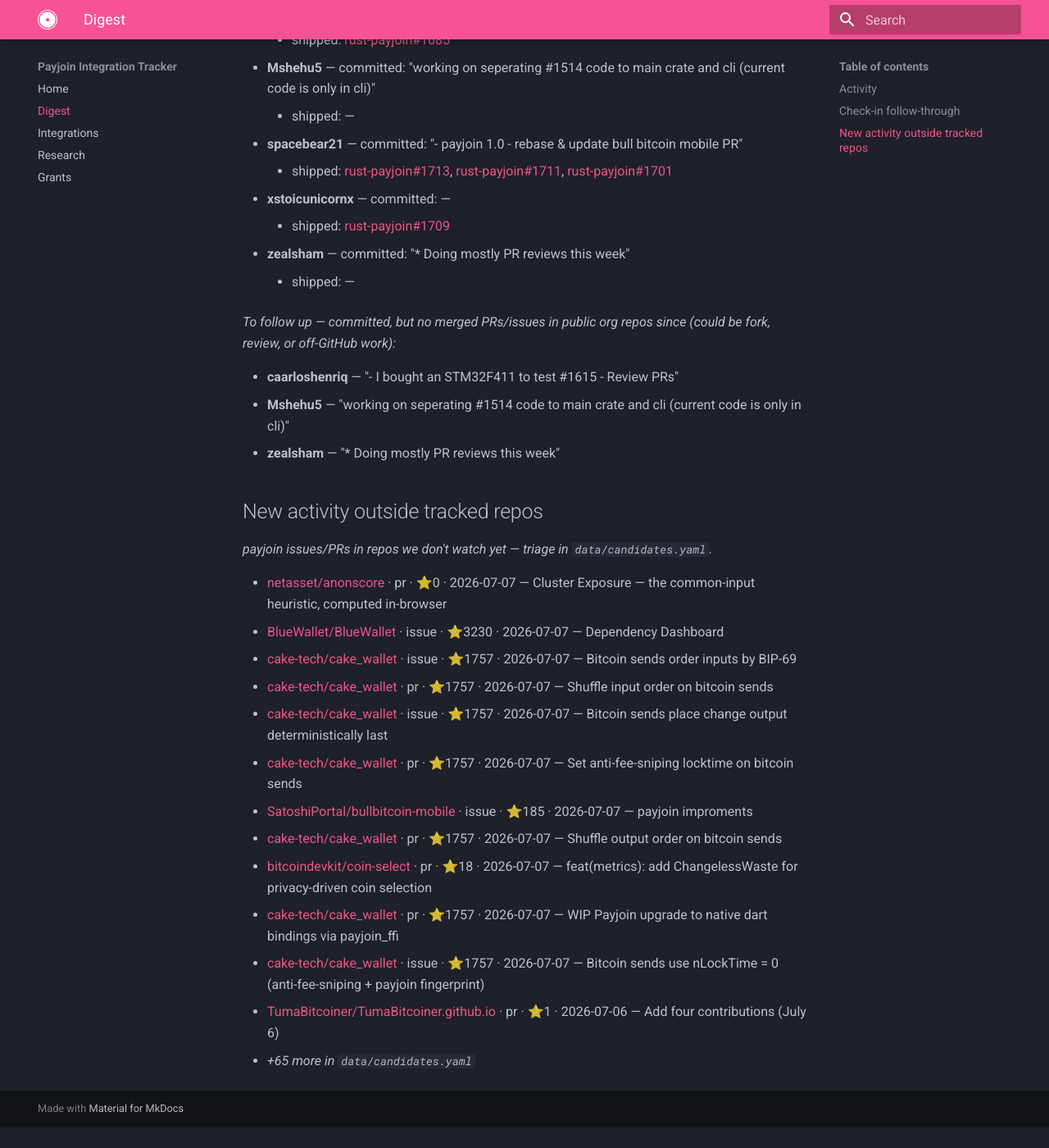
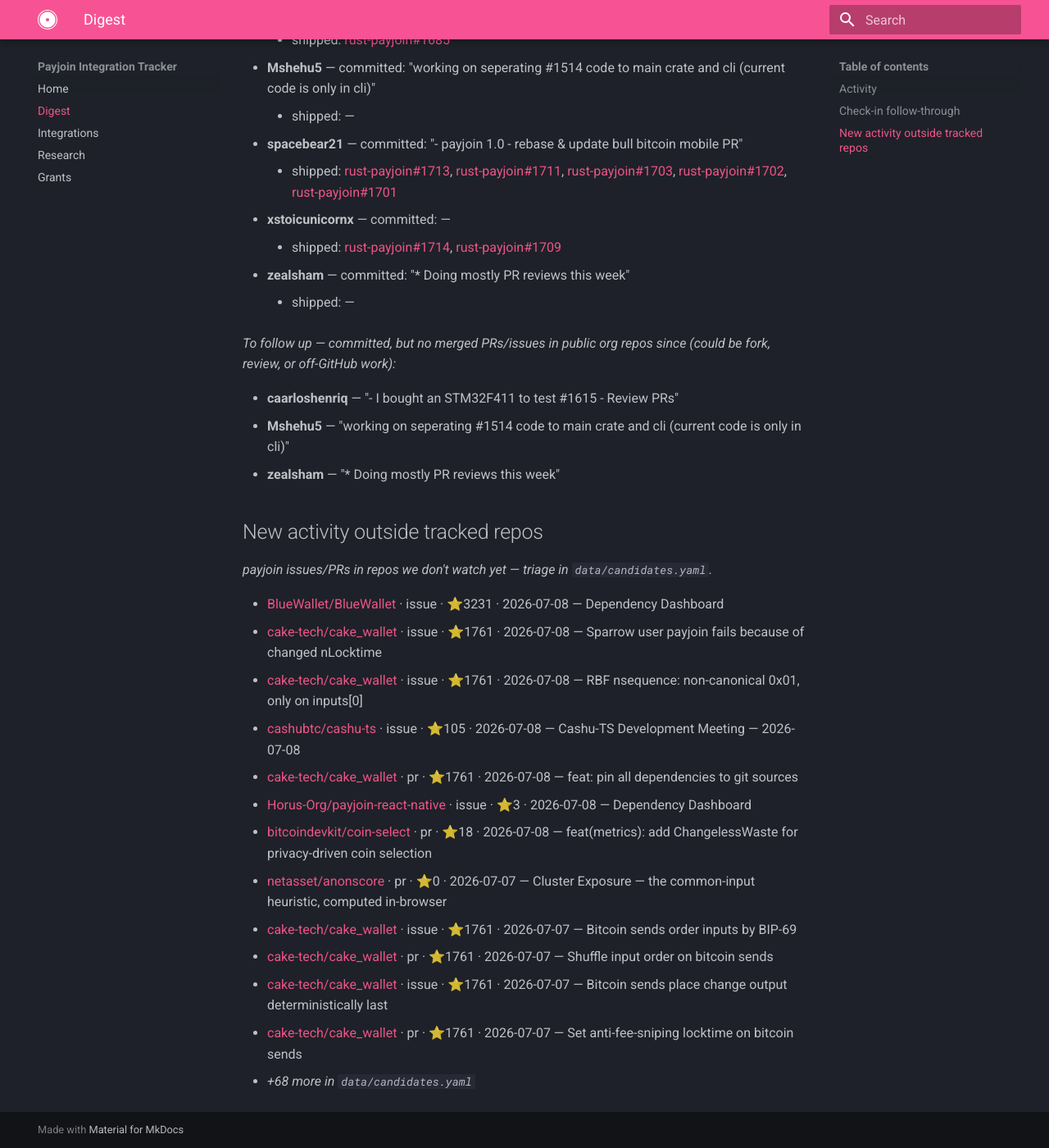
Before and after one commit to payjoin/payjoin.org, an MkDocs documentation site: the page built from docs/digest.md, in a window 1280 px wide and 1400 px high, scrolled down 890 px. Shown: the whole window at 82% size. Built offline with MkDocs 1.6.1 and Material for MkDocs 9.7.7, drawn with Linux system fonts in a browser that asks for light colours; before the commit the page ends 2265 px from its top, so only the background shows below that; some of the changed text lies outside the part shown.

Commit message:
chore: refresh tracker auto-state + digest

```diff
--- a/docs/digest.md
+++ b/docs/digest.md
@@ -1,12 +1,12 @@
 # Daily digest
 
-_As of 2026-07-08 (UTC) · tracking 25 upstream items_
+_As of 2026-07-09 (UTC) · tracking 25 upstream items_
 
 ## Activity
 
-- **BTCPay Server** — [repo](https://github.com/ValeraFinebits/btcpayserver-payjoin-plugin) — updated 2026-07-07
+- **BTCPay Server** — [repo](https://github.com/ValeraFinebits/btcpayserver-payjoin-plugin) — updated 2026-07-08
 - **Cove** — [repo](https://github.com/bitcoinppl/cove) — updated 2026-07-08
-- **Liana** — [pull #2011](https://github.com/wizardsardine/liana/pull/2011) — updated 2026-07-07
+- **Liana** — [pull #2011](https://github.com/wizardsardine/liana/pull/2011) — updated 2026-07-09
 
 
 ## Check-in follow-through
@@ -26,9 +26,9 @@ _2026-06-29 · [thread](https://github.com/orgs/payjoin/discussions/1691)_
 - **Mshehu5** — committed: "working on seperating #1514 code to main crate and cli (current code is only in cli)"
     - shipped: —
 - **spacebear21** — committed: "- payjoin 1.0 - rebase & update bull bitcoin mobile PR"
-    - shipped: [rust-payjoin#1713](https://github.com/payjoin/rust-payjoin/pull/1713), [rust-payjoin#1711](https://github.com/payjoin/rust-payjoin/pull/1711), [rust-payjoin#1701](https://github.com/payjoin/rust-payjoin/pull/1701)
+    - shipped: [rust-payjoin#1713](https://github.com/payjoin/rust-payjoin/pull/1713), [rust-payjoin#1711](https://github.com/payjoin/rust-payjoin/pull/1711), [rust-payjoin#1703](https://github.com/payjoin/rust-payjoin/pull/1703), [rust-payjoin#1702](https://github.com/payjoin/rust-payjoin/pull/1702), [rust-payjoin#1701](https://github.com/payjoin/rust-payjoin/pull/1701)
 - **xstoicunicornx** — committed: —
-    - shipped: [rust-payjoin#1709](https://github.com/payjoin/rust-payjoin/issues/1709)
+    - shipped: [rust-payjoin#1714](https://github.com/payjoin/rust-payjoin/issues/1714), [rust-payjoin#1709](https://github.com/payjoin/rust-payjoin/issues/1709)
 - **zealsham** — committed: "* Doing mostly PR reviews this week"
     - shipped: —
 
@@ -42,16 +42,16 @@ _To follow up — committed, but no merged PRs/issues in public org repos since
 
 _payjoin issues/PRs in repos we don't watch yet — triage in `data/candidates.yaml`._
 
+- [BlueWallet/BlueWallet](https://github.com/BlueWallet/BlueWallet/issues/3659) · issue · ⭐3231 · 2026-07-08 — Dependency Dashboard
+- [cake-tech/cake_wallet](https://github.com/cake-tech/cake_wallet/issues/2494) · issue · ⭐1761 · 2026-07-08 — Sparrow user payjoin fails because of changed nLocktime
+- [cake-tech/cake_wallet](https://github.com/cake-tech/cake_wallet/issues/3302) · issue · ⭐1761 · 2026-07-08 — RBF nsequence: non-canonical 0x01, only on inputs[0]
+- [cashubtc/cashu-ts](https://github.com/cashubtc/cashu-ts/issues/761) · issue · ⭐105 · 2026-07-08 — Cashu-TS Development Meeting — 2026-07-08
+- [cake-tech/cake_wallet](https://github.com/cake-tech/cake_wallet/pull/3381) · pr · ⭐1761 · 2026-07-08 — feat: pin all dependencies to git sources
+- [Horus-Org/payjoin-react-native](https://github.com/Horus-Org/payjoin-react-native/issues/2) · issue · ⭐3 · 2026-07-08 — Dependency Dashboard
+- [bitcoindevkit/coin-select](https://github.com/bitcoindevkit/coin-select/pull/47) · pr · ⭐18 · 2026-07-08 — feat(metrics): add ChangelessWaste for privacy-driven coin selection
 - [netasset/anonscore](https://github.com/netasset/anonscore/pull/79) · pr · ⭐0 · 2026-07-07 — Cluster Exposure — the common-input heuristic, computed in-browser
-- [BlueWallet/BlueWallet](https://github.com/BlueWallet/BlueWallet/issues/3659) · issue · ⭐3230 · 2026-07-07 — Dependency Dashboard
-- [cake-tech/cake_wallet](https://github.com/cake-tech/cake_wallet/issues/3378) · issue · ⭐1757 · 2026-07-07 — Bitcoin sends order inputs by BIP-69
-- [cake-tech/cake_wallet](https://github.com/cake-tech/cake_wallet/pull/3379) · pr · ⭐1757 · 2026-07-07 — Shuffle input order on bitcoin sends
-- [cake-tech/cake_wallet](https://github.com/cake-tech/cake_wallet/issues/3376) · issue · ⭐1757 · 2026-07-07 — Bitcoin sends place change output deterministically last
-- [cake-tech/cake_wallet](https://github.com/cake-tech/cake_wallet/pull/3362) · pr · ⭐1757 · 2026-07-07 — Set anti-fee-sniping locktime on bitcoin sends
-- [SatoshiPortal/bullbitcoin-mobile](https://github.com/SatoshiPortal/bullbitcoin-mobile/issues/2416) · issue · ⭐185 · 2026-07-07 — payjoin improments
-- [cake-tech/cake_wallet](https://github.com/cake-tech/cake_wallet/pull/3377) · pr · ⭐1757 · 2026-07-07 — Shuffle output order on bitcoin sends
-- [bitcoindevkit/coin-select](https://github.com/bitcoindevkit/coin-select/pull/47) · pr · ⭐18 · 2026-07-07 — feat(metrics): add ChangelessWaste for privacy-driven coin selection
-- [cake-tech/cake_wallet](https://github.com/cake-tech/cake_wallet/pull/3363) · pr · ⭐1757 · 2026-07-07 — WIP Payjoin upgrade to native dart bindings via payjoin_ffi
-- [cake-tech/cake_wallet](https://github.com/cake-tech/cake_wallet/issues/3361) · issue · ⭐1757 · 2026-07-07 — Bitcoin sends use nLockTime = 0 (anti-fee-sniping + payjoin fingerprint)
-- [TumaBitcoiner/TumaBitcoiner.github.io](https://github.com/TumaBitcoiner/TumaBitcoiner.github.io/pull/18) · pr · ⭐1 · 2026-07-06 — Add four contributions (July 6)
-- _+65 more in `data/candidates.yaml`_
+- [cake-tech/cake_wallet](https://github.com/cake-tech/cake_wallet/issues/3378) · issue · ⭐1761 · 2026-07-07 — Bitcoin sends order inputs by BIP-69
+- [cake-tech/cake_wallet](https://github.com/cake-tech/cake_wallet/pull/3379) · pr · ⭐1761 · 2026-07-07 — Shuffle input order on bitcoin sends
+- [cake-tech/cake_wallet](https://github.com/cake-tech/cake_wallet/issues/3376) · issue · ⭐1761 · 2026-07-07 — Bitcoin sends place change output deterministically last
+- [cake-tech/cake_wallet](https://github.com/cake-tech/cake_wallet/pull/3362) · pr · ⭐1761 · 2026-07-07 — Set anti-fee-sniping locktime on bitcoin sends
+- _+68 more in `data/candidates.yaml`_
```
Also changed, not shown: 2 other files.
